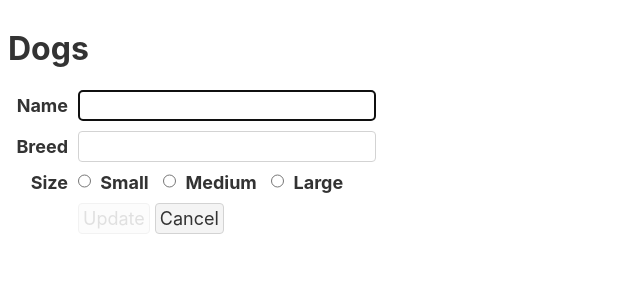
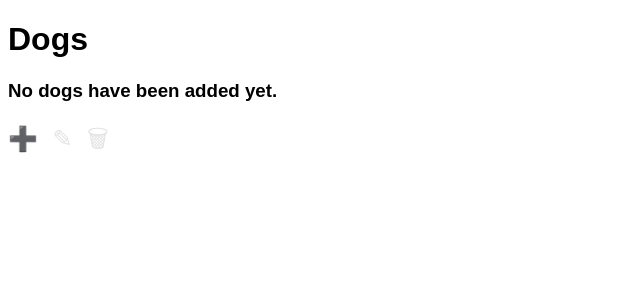
Before and after one commit to mvolkmann/svelte-dogs, a Svelte app: page / in a window 1280 px wide. Shown: the top 300 px of the page, without its empty margins (0-640 px from the left). Built offline with nearby package versions, Linux system fonts and the light colour scheme.

Commit message:
styling updates

```diff
--- a/public/global.css
+++ b/public/global.css
@@ -1,71 +1,11 @@
-html,
 body {
-  position: relative;
-  width: 100%;
-  height: 100%;
-}
-
-body {
-  color: #333;
-  margin: 0;
-  padding: 8px;
-  box-sizing: border-box;
-  font-family: -apple-system, BlinkMacSystemFont, 'Segoe UI', Roboto,
-    Oxygen-Sans, Ubuntu, Cantarell, 'Helvetica Neue', sans-serif;
-}
-
-a {
-  color: rgb(0, 100, 200);
-  text-decoration: none;
-}
-
-a:hover {
-  text-decoration: underline;
-}
-
-a:visited {
-  color: rgb(0, 80, 160);
-}
-
-label {
-  display: block;
-}
-
-input,
-button,
-select,
-textarea {
-  font-family: inherit;
-  font-size: inherit;
-  padding: 0.4em;
-  margin: 0 0 0.5em 0;
-  box-sizing: border-box;
-  border: 1px solid #ccc;
-  border-radius: 2px;
-}
-
-input:disabled {
-  color: #ccc;
-}
-
-input[type='range'] {
-  height: 0;
+  font-family: sans-serif;
 }
 
 button {
-  color: #333;
-  background-color: #f4f4f4;
-  outline: none;
+  border: solid lightgray 1px;
+  border-radius: 4px;
+  font-size: 18px;
+  margin-right: 5px;
+  padding: 4px;
 }
-
-button:disabled {
-  color: #999;
-}
-
-button:not(:disabled):active {
-  background-color: #ddd;
-}
-
-button:focus {
-  border-color: #666;
-}
--- a/src/App.svelte
+++ b/src/App.svelte
@@ -3,8 +3,7 @@
   import DogList from './DogList.svelte';
 
   let dog = {};
-  //let mode = 'list';
-  let mode = 'add';
+  let mode = 'list';
 
   function changeMode(event) {
     mode = event.detail;
--- a/src/DogForm.svelte
+++ b/src/DogForm.svelte
@@ -19,57 +19,6 @@
     dispatch('mode', 'list');
   }
 </script>
-
-<style>
-  /* TODO: Move some of these styles to global.css. */
-  button {
-    border: solid lightgray 1px;
-    border-radius: 4px;
-    font-size: 18px;
-    margin-right: 5px;
-    padding: 4px;
-  }
-
-  button:disabled {
-    opacity: 0.3;
-  }
-
-  div {
-    display: flex;
-    align-items: center;
-    margin-bottom: 10px;
-  }
-
-  form {
-    display: inline-block;
-  }
-
-  input {
-    border: solid lightgray 1px;
-    border-radius: 4px;
-    font-size: 18px;
-    margin: 0;
-    padding: 4px;
-  }
-
-  input[type='radio'] {
-    height: 16px;
-    margin: 0 5px 0 0;
-  }
-
-  label {
-    display: inline-block;
-    font-size: 18px;
-    font-weight: bold;
-    margin-right: 10px;
-    text-align: right;
-    width: 60px;
-  }
-
-  .radios > label {
-    width: auto;
-  }
-</style>
 
 <form on:submit|preventDefault={save}>
   <div>
@@ -105,3 +54,42 @@
     <button on:click={() => dispatch('mode', 'list')}>Cancel</button>
   </div>
 </form>
+
+<style>
+  /* TODO: Move some of these styles to global.css. */
+  div {
+    display: flex;
+    align-items: center;
+    margin-bottom: 10px;
+  }
+
+  form {
+    display: inline-block;
+  }
+
+  input {
+    border: solid lightgray 1px;
+    border-radius: 4px;
+    font-size: 18px;
+    margin: 0;
+    padding: 4px;
+  }
+
+  input[type='radio'] {
+    height: 16px;
+  }
+
+  label {
+    display: inline-block;
+    font-size: 18px;
+    font-weight: bold;
+    margin-right: 10px;
+    text-align: right;
+    width: 60px;
+  }
+
+  .radios > label {
+    font-weight: normal;
+    width: auto;
+  }
+</style>
--- a/src/DogList.svelte
+++ b/src/DogList.svelte
@@ -43,6 +43,14 @@
   button:disabled {
     opacity: 0.4;
   }
+
+  option {
+    font-size: 18px;
+  }
+
+  select {
+    padding: 10px;
+  }
 </style>
 
 {#if dogs.length}
```
